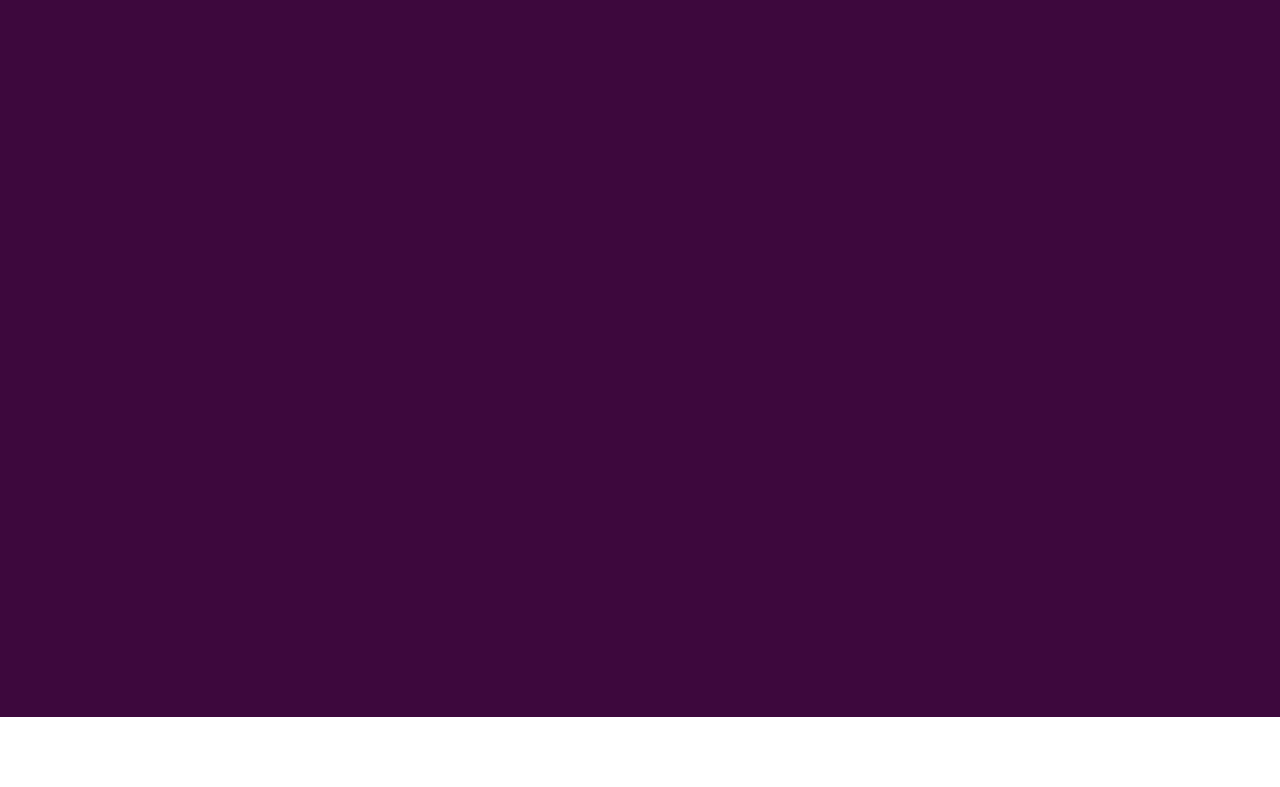
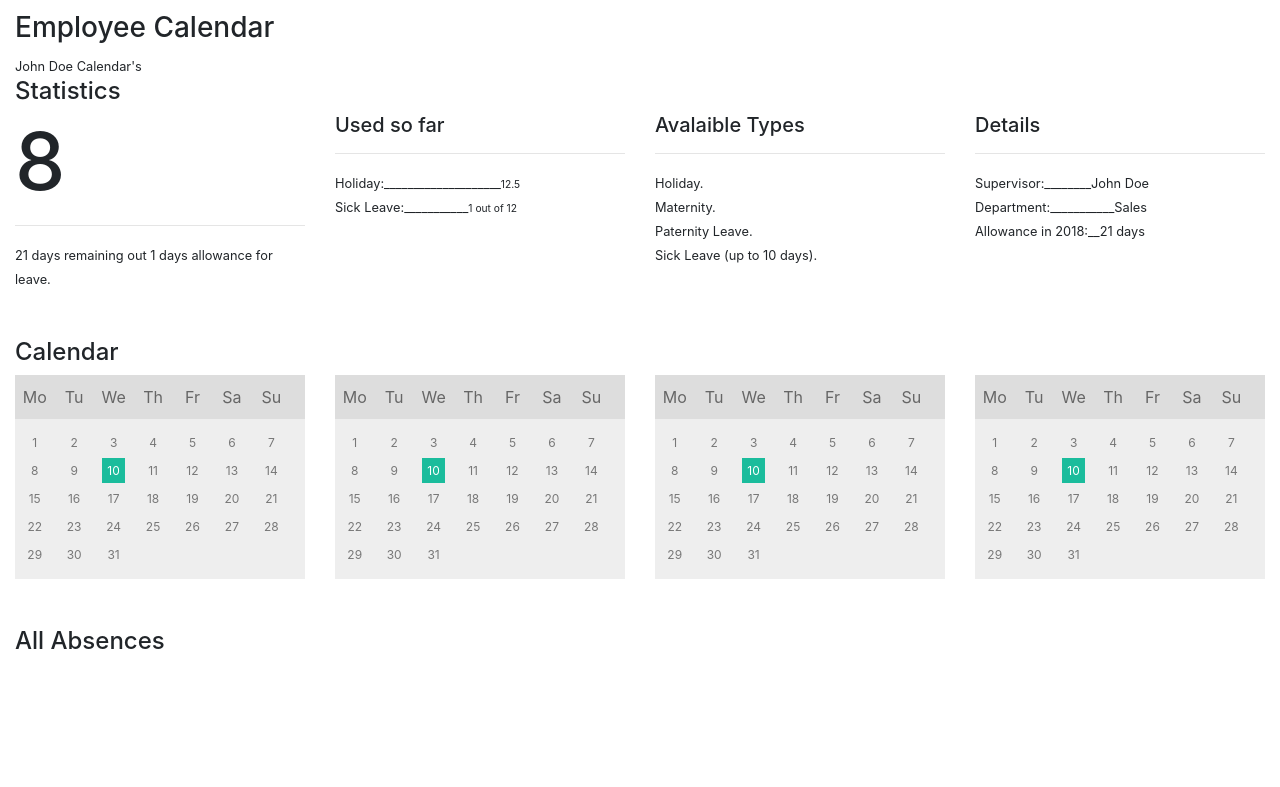
Before and after one commit to kingsleyOnyelo/Time-Off-App, a React app: page /dashboard in a window 1280 px wide. Shown: the part 83-870 px from the top of the page. Before the commit the page ends 800 px from the top, so only its background shows below. Built offline with nearby package versions, Linux system fonts and the light colour scheme.

Commit message:
initial commit

```diff
--- /dev/null
+++ b/src/Dashboard.js
@@ -0,0 +1,319 @@
+import React from 'react';
+import './style.css';
+import 'bootstrap/dist/css/bootstrap.css';
+import {Link} from 'react-router-dom';
+
+
+class Dashboard extends React.Component{
+    render(){
+        return (
+            <div>
+                    <nav className="navBar">
+                                <Link to="/"><div className="spn"><h3 className="logo">TimeOff App</h3></div></Link>
+                                    <div className="signUp">
+                                    <Link to="/login"><input type="button" className="btn btn1" value="Welcome"></input></Link>
+
+                                    </div>
+                    </nav>
+
+                    <div className="signDiv2">
+                        <div className="container-fluid">
+                        <br/>
+                        <h3>Employee Calendar</h3><small>John Doe Calendar's </small><br/><h4>Statistics</h4>
+                            <div class="row offRem">
+
+                                    <div class="col-sm">
+                                    <div className="days1">
+                                        <h1 className="daysLeft">8</h1>
+                                        <hr></hr>
+                                        <small>21 days remaining out 1 days allowance for leave.</small>
+                                    </div>
+                                    </div>
+
+
+
+                                    <div class="col-sm">
+                                    <div className="days1">
+                                        <h5>Used so far</h5>
+                                        <hr></hr>
+                                        <small>Holiday:____________________<span><small>12.5</small></span></small><br/>
+                                        <small>Sick Leave:___________<span><small>1 out of 12</small></span></small>
+                                    </div>
+                                    </div>
+
+
+                                    <div class="col-sm">
+                                    <div className="days1">
+                                        <h5>Avalaible Types</h5>
+                                        <hr></hr>
+                                        <small>Holiday.</small><br/>
+                                        <small>Maternity.</small><br/>
+                                        <small>Paternity Leave.</small><br/>
+                                        <small>Sick Leave (up to 10 days).</small>
+                                    </div>
+                                    </div>
+
+
+                                    <div class="col-sm">
+                                    <div className="days1">
+                                        <h5>Details</h5>
+                                        <hr></hr>
+                                        <small>Supervisor:________John Doe</small><br/>
+                                        <small>Department:___________Sales</small><br/>
+                                        <small>Allowance in 2018:__21 days</small><br/>
+
+                                    </div>
+                                    </div>
+                            </div>
+
+
+                            <br/><br/>
+
+
+
+                            <h4>Calendar</h4>
+                            <div class="row offRem">
+
+                                    <div class="col-sm">
+
+
+
+
+<ul className="weekdays">
+  <li>Mo</li>
+  <li>Tu</li>
+  <li>We</li>
+  <li>Th</li>
+  <li>Fr</li>
+  <li>Sa</li>
+  <li>Su</li>
+</ul>
+
+<ul className="days">
+  <li>1</li>
+  <li>2</li>
+  <li>3</li>
+  <li>4</li>
+  <li>5</li>
+  <li>6</li>
+  <li>7</li>
+  <li>8</li>
+  <li>9</li>
+  <li><span className="active">10</span></li>
+  <li>11</li>
+  <li>12</li>
+  <li>13</li>
+  <li>14</li>
+  <li>15</li>
+  <li>16</li>
+  <li>17</li>
+  <li>18</li>
+  <li>19</li>
+  <li>20</li>
+  <li>21</li>
+  <li>22</li>
+  <li>23</li>
+  <li>24</li>
+  <li>25</li>
+  <li>26</li>
+  <li>27</li>
+  <li>28</li>
+  <li>29</li>
+  <li>30</li>
+  <li>31</li>
+</ul>
+
+
+
+
+
+
+
+
+
+
+
+
+
+
+
+
+
+
+
+
+
+
+
+
+
+
+
+
+
+
+                                    </div>
+
+
+
+                                    <div class="col-sm">
+                                    <ul className="weekdays">
+  <li>Mo</li>
+  <li>Tu</li>
+  <li>We</li>
+  <li>Th</li>
+  <li>Fr</li>
+  <li>Sa</li>
+  <li>Su</li>
+</ul>
+
+<ul className="days">
+  <li>1</li>
+  <li>2</li>
+  <li>3</li>
+  <li>4</li>
+  <li>5</li>
+  <li>6</li>
+  <li>7</li>
+  <li>8</li>
+  <li>9</li>
+  <li><span className="active">10</span></li>
+  <li>11</li>
+  <li>12</li>
+  <li>13</li>
+  <li>14</li>
+  <li>15</li>
+  <li>16</li>
+  <li>17</li>
+  <li>18</li>
+  <li>19</li>
+  <li>20</li>
+  <li>21</li>
+  <li>22</li>
+  <li>23</li>
+  <li>24</li>
+  <li>25</li>
+  <li>26</li>
+  <li>27</li>
+  <li>28</li>
+  <li>29</li>
+  <li>30</li>
+  <li>31</li>
+</ul>
+
+                                    </div>
+
+
+                                    <div class="col-sm">
+                                    <ul className="weekdays">
+  <li>Mo</li>
+  <li>Tu</li>
+  <li>We</li>
+  <li>Th</li>
+  <li>Fr</li>
+  <li>Sa</li>
+  <li>Su</li>
+</ul>
+
+<ul className="days">
+  <li>1</li>
+  <li>2</li>
+  <li>3</li>
+  <li>4</li>
+  <li>5</li>
+  <li>6</li>
+  <li>7</li>
+  <li>8</li>
+  <li>9</li>
+  <li><span className="active">10</span></li>
+  <li>11</li>
+  <li>12</li>
+  <li>13</li>
+  <li>14</li>
+  <li>15</li>
+  <li>16</li>
+  <li>17</li>
+  <li>18</li>
+  <li>19</li>
+  <li>20</li>
+  <li>21</li>
+  <li>22</li>
+  <li>23</li>
+  <li>24</li>
+  <li>25</li>
+  <li>26</li>
+  <li>27</li>
+  <li>28</li>
+  <li>29</li>
+  <li>30</li>
+  <li>31</li>
+</ul>
+
+                                    </div>
+
+
+                                    <div class="col-sm">
+                                    <ul className="weekdays">
+  <li>Mo</li>
+  <li>Tu</li>
+  <li>We</li>
+  <li>Th</li>
+  <li>Fr</li>
+  <li>Sa</li>
+  <li>Su</li>
+</ul>
+
+<ul className="days">
+  <li>1</li>
+  <li>2</li>
+  <li>3</li>
+  <li>4</li>
+  <li>5</li>
+  <li>6</li>
+  <li>7</li>
+  <li>8</li>
+  <li>9</li>
+  <li><span className="active">10</span></li>
+  <li>11</li>
+  <li>12</li>
+  <li>13</li>
+  <li>14</li>
+  <li>15</li>
+  <li>16</li>
+  <li>17</li>
+  <li>18</li>
+  <li>19</li>
+  <li>20</li>
+  <li>21</li>
+  <li>22</li>
+  <li>23</li>
+  <li>24</li>
+  <li>25</li>
+  <li>26</li>
+  <li>27</li>
+  <li>28</li>
+  <li>29</li>
+  <li>30</li>
+  <li>31</li>
+</ul>
+
+                                    </div>
+                            </div>
+
+                            <br/><br/>
+
+
+
+<h4>All Absences</h4>
+
+
+
+                        </div>
+                    </div>
+
+            </div>
+        )
+    }
+}
+
+export default Dashboard;
--- a/src/LandingPage.js
+++ b/src/LandingPage.js
@@ -9,6 +9,7 @@ import Login from './Login';
 import {BrowserRouter} from 'react-router-dom';
 import {Route} from 'react-router-dom';
 import {Link} from 'react-router-dom';
+import Dashboard from './Dashboard';
 
 
 
@@ -21,17 +22,18 @@ class LandingPage extends React.Component{
                     <div>
                         <BrowserRouter>
                         <div className="con">
-                                <nav className="navBar">
+
+
+
+                                <Route path="/" exact render={()=>{
+                                    return <div>
+                                        <nav className="navBar">
                                 <Link to="/"><div className="spn"><h3 className="logo">TimeOff App</h3></div></Link>
                                     <div className="signUp">
                                     <Link to="/login"><input type="button" className="btn btn1" value="Login"></input></Link>
                                     <Link to="/sign"><input type="button" className="btn btn2" value="Sign Up"></input></Link>
                                     </div>
                                 </nav>
-
-
-                                <Route path="/" exact render={()=>{
-                                    return <div>
                                         <section>
                                     <div className="headCon">
                                         <h1 className="display-4 head1">TimeOff Management App</h1>
@@ -68,6 +70,7 @@ class LandingPage extends React.Component{
 
                                 <Route path="/sign" exact component={Sign}/>
                                 <Route path="/login" exact component={Login}/>
+                                <Route path="/dashboard" exact component={Dashboard}/>
 
                                 </div>
 
--- a/src/Sign.js
+++ b/src/Sign.js
@@ -1,6 +1,7 @@
 import React from 'react';
 import './style.css';
 import 'bootstrap/dist/css/bootstrap.css'
+import {Link} from 'react-router-dom';
 
 
 
@@ -8,17 +9,20 @@ export default class Sign extends React.Component{
     constructor(props){
         super(props);
         this.handleChange = this.handleChange.bind(this);
+        this.handleChangeName = this.handleChangeName.bind(this);
+        this.handleChangeEmail = this.handleChangeEmail.bind(this);
+        this.handleChangePass = this.handleChangePass.bind(this);
         this.handleSubmit = this.handleSubmit.bind(this);
         this.state = {
             department : null,
             name: null,
-            email: null,
+            email: "",
             password: null,
-            formErros : {
-                name: "",
-                email: "",
-                password: ""
-            }
+            password2:"",
+            departmentError : "*Department required",
+            nameError: "*Name required",
+            emailError: "*Email required",
+            passwordError: ""
 
         };
     }
@@ -27,21 +31,77 @@ export default class Sign extends React.Component{
     handleChange(event){
         let deptVal= event.target.value;
         this.setState({department: deptVal});
-
-        console.log(this.state.department);
+        const deptState = this.state.department;
+        //console.log(deptState);
+        if(isNaN(parseInt(deptState))){
+            this.setState({departmentError: "Valid Department"})
+        }else{
+            this.setState({departmentError: "Invalid department"})
+    }
+    };
 
 
+    handleChangeName(event){
+        let nameVal= event.target.value;
+        this.setState({name: nameVal});
+        const nameState = this.state.name;
+        //console.log(nameState);
+        if(isNaN(parseInt(nameState))){
+            this.setState({nameError: "Valid department"})
+        }else{
+            this.setState({nameError: "Invalid department"})
+    }
+    };
+
+
+    handleChangeEmail(event){
+        let emailVal= event.target.value;
+        this.setState({email: emailVal});
+        const emailState = this.state.email;
+        //console.log(emailState);
+        if(emailState.includes("@")){
+            this.setState({emailError: "Valid department"})
+        }else{
+            this.setState({emailError: "Invalid department"})
+    }
+    };
+
+    handleChangePass(event){
+        let passwordVal= event.target.value;
+        //let password2Val= event.target.value;
+        this.setState({password: passwordVal});
+        //this.setState({password2: password2Val});
+        const passwordState = this.state.password;
+        //const password2State = this.state.password2;
+        console.log(passwordState);
+      //  console.log(password2State);
+       if(passwordState){
+            this.setState({passwordError: "Password match"})
+        }else{
+            this.setState({passwordError: "Password not match"})
+    }
     }
 
 
 
 
-handleSubmit = ()=> {
 
-}
+handleSubmit(event){
+
+
+};
+
+
     render(){
         return (
             <div>
+                <nav className="navBar">
+                                <Link to="/"><div className="spn"><h3 className="logo">TimeOff App</h3></div></Link>
+                                    <div className="signUp">
+                                    <Link to="/login"><input type="button" className="btn btn1" value="Login"></input></Link>
+                                    <Link to="/sign"><input type="button" className="btn btn2" value="Sign Up"></input></Link>
+                                    </div>
+                                </nav>
         <div className="signDiv1">
 
 
@@ -50,15 +110,17 @@ handleSubmit = ()=> {
             <form onSubmit={this.handleSubmit} noValidate>
                 <label className="lbl">SIGN UP</label>
                 <input type="text" placeholder="Department" className="form-control" onChange={this.handleChange} noValidate></input>
-                <small style={{color:"red"}}>Department required*</small>
+                <small style={{color:"red"}}>{this.state.departmentError}</small>
                 <input type="text" placeholder="Name" className="form-control" onChange={this.handleChangeName} noValidate></input>
-                <small style={{color:"red"}}>Name required*</small>
+                <small style={{color:"red"}}>{this.state.nameError}</small>
                 <input type="email" placeholder="Email Address" className="form-control" onChange={this.handleChangeEmail} noValidate></input>
-                <small style={{color:"red"}}>Email required*</small>
+                <small style={{color:"red"}}>{this.state.emailError}</small>
                 <input placeholder="dd/mm/yy" className="form-control" onChange={this.handleChangeDOB} noValidate></input>
                 <small style={{color:"red"}}>DOB required*</small>
                 <input type="password" placeholder="Password" className="form-control" onChange={this.handleChangePass} noValidate></input><br/>
-                <input type="password" placeholder="Confirm Password" className="form-control" onChange={this.handleChangePass2} noValidate></input><br/>
+                <input type="password" placeholder="Confirm Password" className="form-control" onChange={this.handleChangePass} noValidate></input>
+                <small style={{color:"red"}}>{this.state.passwordError}</small>
+                <br/>
                 <select name="Country" className="fname form-control">
                     <option value="Canada" >Canada</option>
                     <option value="USA">USA</option>
--- a/src/style.css
+++ b/src/style.css
@@ -155,6 +155,74 @@ transform: scale(1.1);
     padding: 5px;
 }
 
+/*dashboard section*/
+
+.signDiv2{
+    width:100%;
+    height: 100vh;
+    position: absolute;
+    top: 70px;
+    display: flex;
+    justify-content: center;
+    background:white;
+}
+.days1{
+    text-align:left;
+}
+.daysLeft{
+    font-size: 80px;
+}
+
+
+
+
+
+
+
+
+
+
+
+.weekdays {
+  margin: 0;
+  padding: 10px 0;
+  background-color: #ddd;
+}
+
+.weekdays li {
+  display: inline-block;
+  width: 13.6%;
+  color: #666;
+  text-align: center;
+}
+
+.days {
+  padding: 10px 0;
+  background: #eee;
+  margin: 0;
+}
+
+.days li {
+  list-style-type: none;
+  display: inline-block;
+  width: 13.6%;
+  text-align: center;
+  margin-bottom: 5px;
+  font-size:12px;
+  color: #777;
+}
+
+.days li .active {
+  padding: 5px;
+  background: #1abc9c;
+  color: white !important
+}
+
+
+
+
+
+
 
 
 
@@ -242,6 +310,15 @@ transform: scale(1.1);
         display: block;
     }
 
-
+    /*dashboard section mobile*/
+    .signDiv2{
+        width:100%;
+        height: 700px;
+        position: absolute;
+        top: 70px;
+        display: flex;
+        justify-content: center;
+        background:white;
+    }
 
   }
```
Also changed, not shown: src/Login.js (+18 -5 lines).
